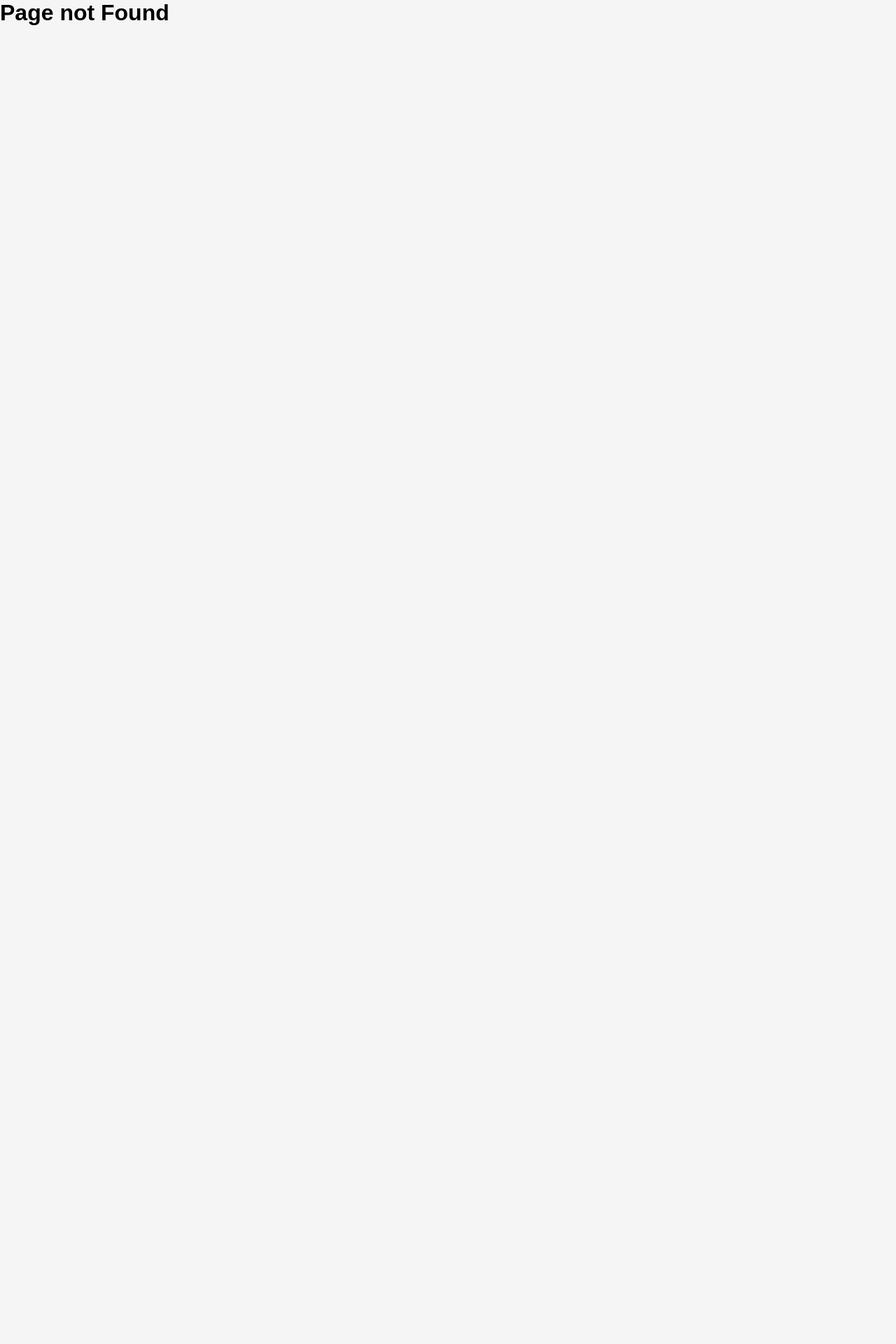
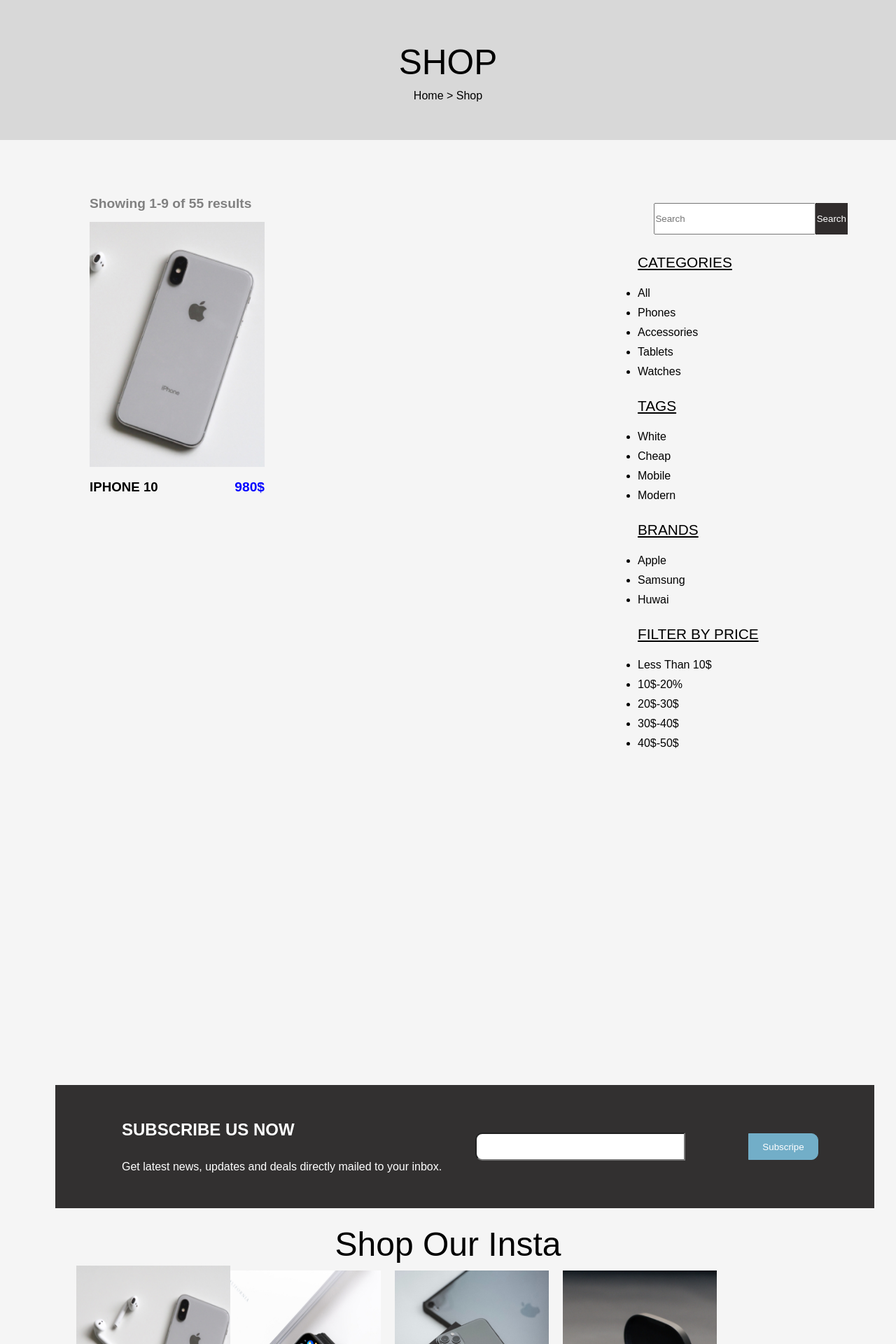
Before and after one commit to Mahmoud174200/Apple_Store, a React (Create React App) app: page /Shop in a window 1280 px wide. Before the commit this address had no page. Shown: the top 1920 px of the page at 70% size. Before the commit the page ends 800 px from the top, so only its background shows below. Built offline with nearby package versions, Linux system fonts and the light colour scheme.

Commit message:
add Shop flile (Front-End)

```diff
--- a/src/App.js
+++ b/src/App.js
@@ -9,6 +9,7 @@
 import axios from 'axios';
 import { BrowserRouter ,Routes,Route } from 'react-router-dom';
 import AboutUS from './pages/AboutUs';
+import Shop from './pages/Shop';
 function App() {
   return (
     <div className="App">
@@ -20,6 +21,7 @@
       <Route path="/signup" element={<SignUp/>} />
       <Route path="/forgot" element={<ForgotPassword/>} />
       <Route path="/AboutUs" element={<AboutUS/>} />
+      <Route path="/Shop" element={<Shop/>} />
          <Route path='/' element={<Home/>}/>
           <Route path='/*' element={<Error/>}/>
         </Routes>
--- /dev/null
+++ b/src/css/Shop.css
@@ -0,0 +1,153 @@
+* {
+    -webkit-box-sizing: border-box;
+    -moz-box-sizing: border-box;
+    box-sizing: border-box;
+    margin: 0;
+    padding: 0;
+  }
+  html {
+    scroll-behavior: smooth;
+  }
+  body {
+    font-family: "Work Sans", sans-serif;
+    background-color: #f5f5f5;
+  }
+
+.container{
+    padding-left: 15px; ;
+    padding-right: 15px;
+    margin-right: auto;
+    margin-left: auto;
+   margin: auto;
+}
+
+.head{overflow: hidden;
+margin-left: 15px;
+margin-right: 15px;
+margin-right: auto;
+margin-left: auto;
+margin: auto;
+}
+.header{width: 100vw;
+height: 200px;
+background-color: #D8D8D8;
+}
+.header .title{
+    text-align: center;
+    padding-top: 60px;
+}
+.header .title h1{
+   font-size: 3.1em;
+   font-weight: lighter;
+}
+.header .title h6{
+    font-size: 1.0em; margin-top: 10px;
+    font-weight: lighter;
+ }
+ .Section1{width: 60%; height: 1200px; margin-left: 10%;margin-top: 80px;float: left;}
+ .Section1 h2{font-size: 1.2em; color: gray;}
+ .Section1 .Product1{
+    width: 250px;height: 400px; margin-top: 15px; float: left; margin-right: 15px;
+ }
+ .Section1 .Product1 img{
+    width: 250px;height: 350px;
+ }
+ .Section1 .Product1 .title h3{
+    float: left;
+ }
+ .Section1 .Product1 .title h2{float: right; color: blue;}
+ .Section1 .Product1 .title{line-height: 50px;}
+ .Section1 .Product1 button{height: 40px; width: 200px; background-color: rgb(44, 41, 41);position: relative;top: -120px; left: 20px; color: white;
+border: none; display: none;
+}
+.Section1 .Product1:hover button{
+    display: block;
+}.Section1 .Product1 button:hover{
+    background-color: rgb(67, 67, 165);
+}
+.Section2{width: 30%; height: 900px;float: right;margin-top: 80px;}
+.Section2 .search{width: 100%; height: 55px;}
+.Section2 .search input{width: 60%; height: 45px;float: left; margin-left:10% ; margin-top: 10px;}
+.Section2 .search button{width: 12%; height: 45px;margin-top: 10px; background-color: rgb(48, 44, 44); border: 0px;color: white;}
+.Section2 .catigores{margin-top: 15px; margin-left: 15px;}
+.Section2 .catigores lh a{text-decoration: underline; font-size: 1.3em; line-height: 50px;}
+.Section2 .catigores li{
+    margin-top: 10px;
+}
+.Section2 .catigores li:hover{
+   color: rgb(75, 177, 177);
+}
+.Section2 .TAGS{margin-top: 15px; margin-left: 15px;}
+.Section2 .TAGS lh a{text-decoration: underline; font-size: 1.3em; line-height: 50px;}
+.Section2 .TAGS li{
+    margin-top: 10px;
+}
+.Section2 .TAGS li:hover{
+   color: rgb(75, 177, 177);
+}
+.Section2 .BRANDS{margin-top: 15px; margin-left: 15px;}
+.Section2 .BRANDS lh a{text-decoration: underline; font-size: 1.3em; line-height: 50px;}
+.Section2 .BRANDS li{
+    margin-top: 10px;
+}
+.Section2 .BRANDS li:hover{
+   color: rgb(75, 177, 177);
+}
+.Section2 .FILTER_BY_PRICE{margin-top: 15px; margin-left: 15px;}
+.Section2 .FILTER_BY_PRICE lh a{text-decoration: underline; font-size: 1.3em; line-height: 50px;}
+.Section2 .FILTER_BY_PRICE li{
+    margin-top: 10px;
+}
+.Section2 .FILTER_BY_PRICE li:hover{
+   color: rgb(75, 177, 177);
+}
+.form{
+   width: 90%;
+   height: 180px;
+   margin-left: 5%; padding-top: 15px; padding-left: 15px; margin-bottom: 30px;
+}
+.form .container {
+   background-color: #323030;
+}
+.form form {
+   display: flex;
+   justify-content: space-between;
+   align-items: center;
+   padding: 65px;
+   padding-top: 35px;
+   padding-bottom: 35px;
+   margin-top: 55px;
+}
+.form form h1 , .form form p{
+   color: white;
+   padding: 15px;
+}
+.form form input {
+   width: 300px;
+   height: 40px;
+   border-radius: 10px 0 0 10px;
+}
+.form form button {
+   width: 100px;
+   height: 38px;
+   border-radius: 0 10px 10px 0;
+   background-color: #72aec8;
+   color: white;
+   border: solid #72aec8 1px;
+}
+.section4{
+   width: 90%;height: 400px; margin-left: 5%; padding-top: 60px;
+}
+.section4 h1{
+   text-align: center;font-weight: lighter;font-size: 3.0em;
+}
+.section4 .sub1{ width: 220px; height: 250px;margin: 10px; float: left; margin-left: 20px;}
+.section4 .sub1 img{width: 220px; height: 280px;}
+.section4 .sub2{width: 220px; height: 280px; margin: 10px; float: left;}
+.section4 .sub2 img{width: 220px; height: 280px;}
+.section4 .sub3{width: 220px; height: 280px; margin: 10px; float: left;}
+.section4 .sub3 img{width: 220px; height: 280px;}
+.section4 .sub4{width: 220px; height: 280px; margin: 10px; float: left;}
+.section4 .sub4 img{width: 220px; height: 280px;}
+.section4 .sub5{width: 220px; height: 280px; margin: 10px; float: left;}
+.section4 .sub5 img{width: 220px; height: 280px;}
--- /dev/null
+++ b/src/pages/Shop.js
@@ -0,0 +1,90 @@
+import React from "react";
+import '../css/Shop.css';
+import product1 from "../assets/AboutUs/product-item1.jpg"
+import Mlwany1 from "../assets/AboutUs/insta-item1.jpg"
+import Mlwany2 from "../assets/AboutUs/insta-item2.jpg"
+import Mlwany3 from "../assets/AboutUs/insta-item3.jpg"
+import Mlwany4 from "../assets/AboutUs/insta-item4.jpg"
+import Mlwany5 from "../assets/AboutUs/insta-item5.jpg"
+
+// import { FontAwesomeIcon } from '@fortawesome/react-fontawesome';
+
+
+const Shop =()=>{
+    return(
+        <>
+        <div class="head">
+         <div class="header">
+            <div class="title">
+            <h1>SHOP</h1>
+            <h6><a>Home </a> &#62;  Shop </h6>
+            </div>
+        </div>
+        <div class="Section1">
+            <h2> Showing 1-9 of 55 results</h2>
+            <div class="Product1"><img src={product1}/><div class="title"><h3><a>IPHONE 10</a></h3> <h2>980$</h2>
+            <button> ADD TO CART </button>
+            </div></div>
+        </div>
+        <div class="Section2">
+            <div class="search">
+                <input type="text" placeholder="Search"></input>
+                <button>Search</button>
+            </div>
+            <ul class="catigores">
+            <lh><a>CATEGORIES</a></lh>
+            <li><a>All</a></li>
+            <li><a>Phones</a></li>
+            <li><a>Accessories</a></li>
+            <li><a>Tablets</a></li>
+            <li><a>Watches</a></li>
+            </ul> <ul class="TAGS">
+            <lh><a>TAGS</a></lh>
+            <li><a>White</a></li>
+            <li><a>Cheap</a></li>
+            <li><a>Mobile</a></li>
+            <li><a>Modern</a></li>
+            </ul><ul class="BRANDS">
+            <lh><a>BRANDS</a></lh>
+            <li><a>Apple</a></li>
+            <li><a>Samsung</a></li>
+            <li><a>Huwai</a></li>
+            </ul><ul class="FILTER_BY_PRICE">
+            <lh><a>FILTER BY PRICE</a></lh>
+            <li><a>Less Than 10$</a></li>
+            <li><a>10$-20%</a></li>
+            <li><a>20$-30$</a></li>
+            <li><a>30$-40$</a></li>
+            <li><a>40$-50$</a></li>
+            </ul>
+
+        </div>
+
+        </div>
+        <section class="form">
+            <div class="container" placeholder="Your Emaill Adress">
+                <form>
+                    <div className="leftForm">
+                        <h1>SUBSCRIBE US NOW</h1>
+                        <p>Get latest news, updates and deals directly mailed to your inbox.</p>                    </div>
+                    <div className="email">
+                        <input type="email"/>
+                        <button>Subscripe</button>
+                    </div>
+                </form>
+            </div>
+        </section>
+            <div class="section4">
+            <h1>Shop Our Insta</h1>
+            <div class="sub1"><a><img src={Mlwany1}/></a></div>
+            <div class="sub2"><a><img src={Mlwany2}/></a></div>
+            <div class="sub3"><a><img src={Mlwany3}/></a></div>
+            <div class="sub4"><a><img src={Mlwany4}/></a></div>
+            <div class="sub5"><a><img src={Mlwany5}/></a></div>
+            </div>
+
+
+        </>
+    );
+}
+export default Shop;
```
